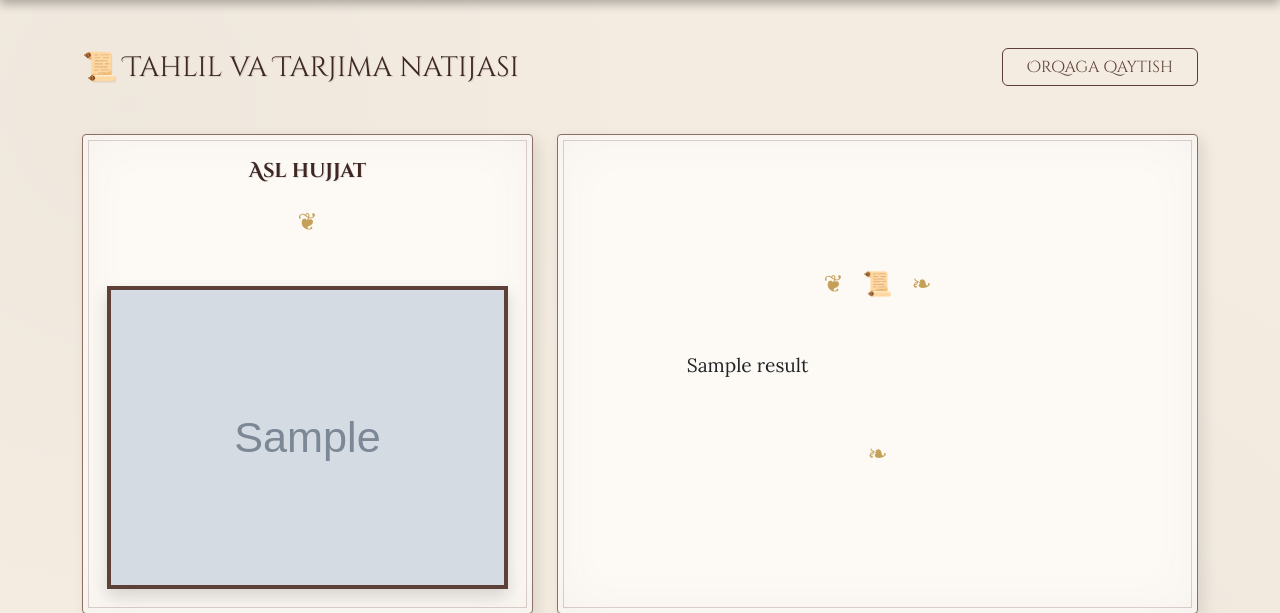
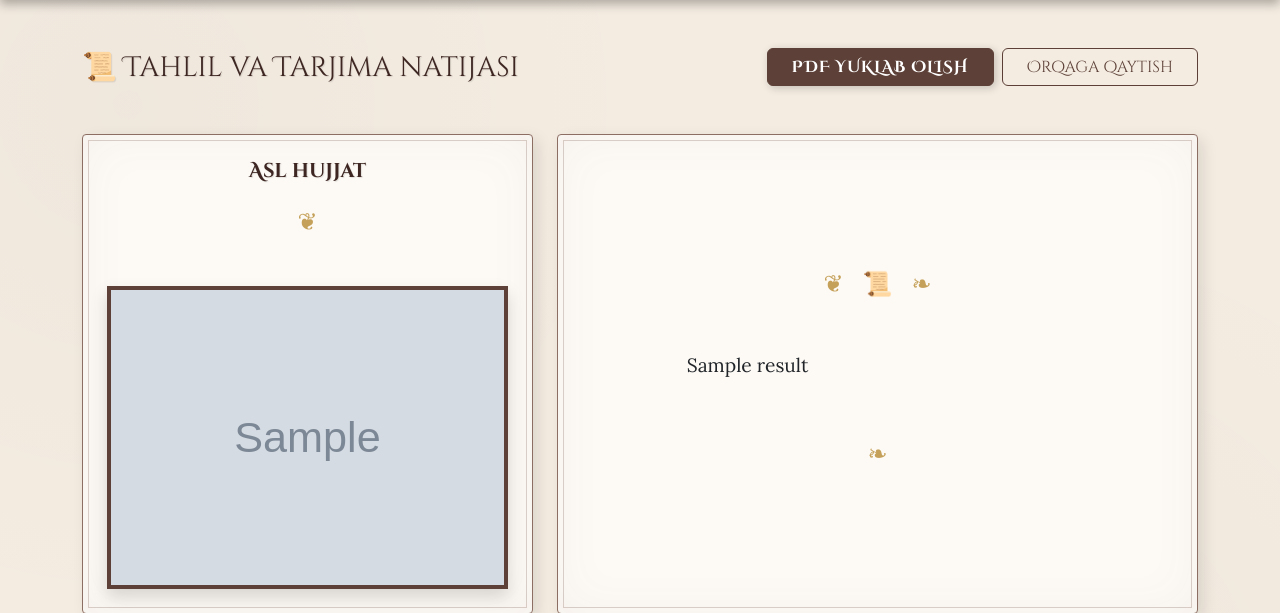
Before and after one commit to Asrorbekrustamovich/modernlanguage, a Flask app: template templates/result.html in a window 1280 px wide. Shown: the part 67-680 px from the top of the page. Run offline with Flask 3, Linux system fonts and the light colour scheme; the template is opened without the code that fills it: most values are stand-ins (such as "Sample title", 1, 10 or a date in 2020); grey boxes marked "Sample" are stand-in pictures.

Commit message:
pdf generator added

```diff
--- a/app.py
+++ b/app.py
@@ -3,8 +3,10 @@ import markdown
 import requests
 import base64
 from dotenv import load_dotenv
-from flask import Flask, render_template, request, redirect, flash, url_for
 from werkzeug.utils import secure_filename
+from fpdf import FPDF
+from flask import Flask, render_template, request, redirect, flash, url_for, send_file, session
+import io
 
 load_dotenv()
 
@@ -21,14 +23,14 @@ api_key = os.environ.get('GEMINI_API_KEY')
 
 model_name = 'gemini-2.5-flash' # Rasm o'qish va tarjima uchun
 
-ALLOWED_EXTENSIONS = {'png', 'jpg', 'jpeg', 'gif', 'webp'}
+ALLOWED_EXTENSIONS = {'png', 'jpg', 'jpeg', 'gif', 'webp', 'pdf'}
 
 def allowed_file(filename):
     return '.' in filename and filename.rsplit('.', 1)[1].lower() in ALLOWED_EXTENSIONS
 
-def encode_image(image_path):
-    with open(image_path, "rb") as image_file:
-        return base64.b64encode(image_file.read()).decode('utf-8')
+def encode_file(file_path):
+    with open(file_path, "rb") as file:
+        return base64.b64encode(file.read()).decode('utf-8')
 
 @app.route('/', methods=['GET', 'POST'])
 def index():
@@ -53,24 +55,43 @@ def index():
 
             try:
                 prompt = """
-                Quyidagi rasmda eski yozuvdagi (arab, fors yoki eski o'zbek/chig'atoy tilidagi nastaliq xati) hujjat yoki qog'oz parchasi bor.
-                Iltimos, shu matnni o'qib, uni hozirgi zamonaviy o'zbek tiliga o'girib ber.
-                Natijani quyidagi tartibda chiroyli qilib yoz:
-                1. **Asl matn:** O'qilishi (transkripsiyasi).
-                2. **Tarjimasi:** Zamonaviy o'zbek tilidagi tarjimasi va batafsil ma'nosi.
-                3. **Qo'shimcha izohlar:** Agar matnda tarixiy atamalar yoki tushunarsiz so'zlar bo'lsa, ularni izohlab ber.
-                P.S. Asosan eski yozuvga (qog'ozdagi yozuvga) e'tibor qarating, fondagi lotincha yozuvlarga e'tibor qaratmang.
+                Siz qadimiy qo'lyozmalar, hujjatlar va tarixiy matnlar bo'yicha mutaxassis emassiz.
+                Quyidagi hujjatda (rasm yoki PDF) eski yozuvdagi (arab, fors yoki eski o'zbek/chig'atoy tilidagi nastaliq xati) matnlar bor.
+
+                Vazifangiz:
+                1. Matnni sinchiklab o'qib, uning **transkripsiyasini** (o'qilishini) yozing.
+                2. Matnni hozirgi zamonaviy o'zbek tiliga **so'zma-so'z va badiiy tarjima** qiling.
+                3. **MA'NOSI VA TAHLILI:** Bu qismga alohida e'tibor bering. Matnning umumiy mazmuni, maqsadi, muallif nima demoqchi bo'lgani va matnning tarixiy/madaniy ahamiyatini chuqur tushuntirib bering.
+                4. **Tarixiy atamalar:** Matndagi qadimiy so'zlar va iboralarning izohini bering.
+
+                Natijani chiroyli Markdown formatida quyidagi tartibda chiqaring:
+                ### 📜 Asl matn (O'qilishi)
+                [Transkripsiya bu yerda]
+
+                ### ✍️ Zamonaviy o'zbek tilidagi tarjimasi
+                [Tarjima bu yerda]
+
+                ### 💡 Batafsil ma'nosi va chuqur tahlili
+                [Bu yerda matnning mazmuni va mohiyatini juda batafsil tushuntirib bering]
+
+                ### 📚 Tarixiy atamalar va izohlar
+                [Izohlar bu yerda]
+
+                P.S. Hujjatdagi har bir so'z va belgiga e'tibor bering.
                 """
 
-                base64_image = encode_image(filepath)
+                base64_data = encode_file(filepath)
+                ext = filename.lower().rsplit('.', 1)[1]
+
                 mime_type = "image/jpeg"
-                ext = filename.lower().rsplit('.', 1)[1]
                 if ext == 'png':
                     mime_type = "image/png"
                 elif ext == 'webp':
                     mime_type = "image/webp"
                 elif ext == 'gif':
                     mime_type = "image/gif"
+                elif ext == 'pdf':
+                    mime_type = "application/pdf"
 
                 headers = {'Content-Type': 'application/json'}
                 data = {
@@ -80,7 +101,7 @@ def index():
                             {
                                 "inline_data": {
                                     "mime_type": mime_type,
-                                    "data": base64_image
+                                    "data": base64_data
                                 }
                             }
                         ]
@@ -100,7 +121,7 @@ def index():
                         parts = candidates[0]['content'].get('parts', [])
                         text = parts[0].get('text', '')
                         result_html = markdown.markdown(text)
-                        return render_template('result.html', filename=filename, result=result_html)
+                        return render_template('result.html', filename=filename, result=result_html, is_pdf=(ext == 'pdf'))
                     else:
                         raise Exception("Noma'lum javob formati")
                 else:
@@ -111,10 +132,112 @@ def index():
                 flash(f"Xatolik yuz berdi: {str(e)}", "error")
                 return redirect(request.url)
         else:
-            flash("Faqat rasm fayllari ruxsat etilgan! (png, jpg, jpeg, gif, webp)", "error")
+            flash("Faqat rasm va PDF fayllari ruxsat etilgan! (png, jpg, jpeg, gif, webp, pdf)", "error")
             return redirect(request.url)
 
     return render_template('index.html')
 
+@app.route('/download_pdf', methods=['POST'])
+def download_pdf():
+    result_text = request.form.get('result_text', '')
+    filename = request.form.get('filename', 'tarjima_natijasi.pdf')
+
+    if not result_text:
+        flash("Yuklab olish uchun ma'lumot topilmadi", "error")
+        return redirect(url_for('index'))
+
+    # PDF yaratish
+    try:
+        # fpdf2 ishlatamiz
+        pdf = FPDF()
+        pdf.add_page()
+
+        # --- DIZAYN ELEMENTLARI ---
+        # Orqa fon (pergament rang - och krem)
+        pdf.set_fill_color(245, 240, 225)
+        pdf.rect(0, 0, 210, 297, 'F')
+
+        # Ramka (Double border)
+        pdf.set_draw_color(93, 64, 55) # Leather color
+        pdf.set_line_width(1.5)
+        pdf.rect(5, 5, 200, 287)
+        pdf.set_line_width(0.5)
+        pdf.rect(7, 7, 196, 283)
+
+        # Sarlavha ornamenti
+        pdf.set_font("Helvetica", 'B', 22)
+        pdf.set_text_color(93, 64, 55)
+        pdf.ln(15)
+        pdf.cell(0, 15, text="TARIXIY MATN TARJIMASI", ln=True, align='C')
+
+        pdf.set_font("Helvetica", size=14)
+        pdf.cell(0, 10, text="~ ~ ~ ~ * * * ~ ~ ~ ~", ln=True, align='C')
+        pdf.ln(10)
+
+        # --- MATNNI TOZALASH ---
+        import re
+        # Barcha HTML teglaridan butunlay tozalash
+        clean_text = re.sub(r'<[^>]+>', '', result_text)
+        # Markdown belgilaridan tozalash
+        clean_text = re.sub(r'\*+\s?', '', clean_text)
+        # Ortiqcha bo'sh joylar
+        clean_text = re.sub(r'\n{3,}', '\n\n', clean_text)
+
+        # Maxsus o'zbekcha belgilarni almashtirish
+        clean_text = clean_text.replace('ʻ', "'").replace('ʼ', "'").replace('’', "'").replace('‘', "'")
+
+        # Latin-1 diapazonidagi belgilarni qolidirish
+        safe_text = ""
+        for char in clean_text:
+            try:
+                char.encode('latin-1')
+                safe_text += char
+            except UnicodeEncodeError:
+                continue
+
+        # --- ASOSIY MATN ---
+        pdf.set_left_margin(15)
+        pdf.set_right_margin(15)
+
+        sections = safe_text.split('\n\n')
+        for section in sections:
+            stripped = section.strip()
+            if not stripped:
+                continue
+
+            # Sarlavhalarni aniqlash
+            if any(key in stripped for key in ["Asl matn", "Tarjimasi", "Izohlar", "Muallif", "ma'nosi", "tahlili"]):
+                pdf.set_font("Helvetica", 'B', 14)
+                pdf.set_text_color(93, 64, 55)
+                pdf.multi_cell(0, 10, text=stripped)
+                pdf.ln(2)
+            else:
+                pdf.set_font("Helvetica", size=12)
+                pdf.set_text_color(40, 40, 40) # To'q kulrang/qora siyoh
+                pdf.multi_cell(0, 8, text=stripped)
+                pdf.ln(6)
+
+        # Footer ornamenti
+        pdf.set_y(-35)
+        pdf.set_text_color(93, 64, 55)
+        pdf.cell(0, 10, text="- - - - - * * * - - - - -", ln=True, align='C')
+
+        pdf.set_y(-25)
+        pdf.set_font("Helvetica", 'I', 8)
+        pdf.cell(0, 10, text="Tarixiy Matn Tarjimoni orqali yaratildi", align='C')
+
+        # PDF ni xotirada saqlash
+        pdf_bytes = pdf.output()
+
+        return send_file(
+            io.BytesIO(pdf_bytes),
+            mimetype='application/pdf',
+            as_attachment=True,
+            download_name=f"tarjima_{filename}.pdf"
+        )
+    except Exception as e:
+        flash(f"PDF yaratishda xatolik: {str(e)}", "error")
+        return redirect(url_for('index'))
+
 if __name__ == '__main__':
     app.run(debug=True)
--- a/requirements.txt
+++ b/requirements.txt
@@ -4,3 +4,4 @@ Werkzeug
 Pillow
 Markdown
 python-dotenv
+fpdf2
--- a/templates/index.html
+++ b/templates/index.html
@@ -31,7 +31,7 @@
                     <form action="/" method="post" enctype="multipart/form-data">
                         <div class="mb-5 upload-area p-5 rounded-1 position-relative">
                             <input class="form-control file-input position-absolute w-100 h-100 top-0 start-0 opacity-0"
-                                type="file" id="file" name="file" accept="image/*" required style="cursor: pointer;">
+                                type="file" id="file" name="file" accept="image/*,application/pdf" required style="cursor: pointer;">
                             <div class="upload-content pointer-events-none">
                                 <svg xmlns="http://www.w3.org/2000/svg" width="64" height="64" fill="currentColor"
                                     class="bi bi-journal-richtext mb-3" viewBox="0 0 16 16" style="color: var(--leather);">
--- a/templates/result.html
+++ b/templates/result.html
@@ -3,7 +3,14 @@
 {% block content %}
 <div class="d-flex justify-content-between align-items-center mb-5 mt-3">
     <h3 class="mb-0">📜 Tahlil va Tarjima natijasi</h3>
-    <a href="/" class="btn btn-outline-primary px-4">Orqaga qaytish</a>
+    <div class="d-flex gap-2">
+        <form action="/download_pdf" method="post">
+            <input type="hidden" name="result_text" value="{{ result }}">
+            <input type="hidden" name="filename" value="{{ filename }}">
+            <button type="submit" class="btn btn-primary px-4">PDF yuklab olish</button>
+        </form>
+        <a href="/" class="btn btn-outline-primary px-4">Orqaga qaytish</a>
+    </div>
 </div>
 
 <div class="row">
@@ -14,7 +21,17 @@
                 <div class="ornament small">❦</div>
             </div>
             <div class="card-body p-4 text-center d-flex align-items-center justify-content-center">
+                {% if is_pdf %}
+                <div class="p-5">
+                    <svg xmlns="http://www.w3.org/2000/svg" width="120" height="120" fill="currentColor" class="bi bi-file-earmark-pdf mb-3" viewBox="0 0 16 16" style="color: var(--leather);">
+                        <path d="M14 14V4.5L9.5 0H4a2 2 0 0 0-2 2v12a2 2 0 0 0 2 2h8a2 2 0 0 0 2-2M9.5 3V1H4a1 1 0 0 0-1 1v12a1 1 0 0 0 1 1h8a1 1 0 0 0 1-1V4.5h-2.5A1.5 1.5 0 0 1 9.5 3m-1 7c0 .646-.566 1.097-1.302 1.097H6.5v1.262h-.94V10.1h1.122c.63 0 1.154.246 1.154.896m-1.15-.322h-.274v.603h.274c.18 0 .323-.111.323-.301 0-.17-.113-.302-.323-.302m3.684.322v.322c0 .352-.164.801-.514.801-.358 0-.541-.462-.541-.801v-.322c0-.341.178-.8.541-.8.326 0 .514.43.514.801m-.95 0v.322c0 .196.059.444.198.444.16 0 .21-.24.21-.444v-.322c0-.352-.099-.445-.21-.445-.114 0-.198.125-.198.445m1.667-.765c.334 0 .504.144.615.308l-.757.482c-.07-.101-.15-.156-.279-.156-.193 0-.363.19-.363.507v.055c0 .317.155.508.384.508.191 0 .285-.115.346-.191l.754.446c-.155.253-.406.47-.84.47-.45 0-.806-.319-.806-.917v-.052c0-.586.348-.921.806-.921"/>
+                    </svg>
+                    <h5 class="mt-2">{{ filename }}</h5>
+                    <a href="{{ url_for('static', filename='uploads/' + filename) }}" target="_blank" class="btn btn-outline-primary btn-sm mt-3">PDF faylni ko'rish</a>
+                </div>
+                {% else %}
                 <img src="{{ url_for('static', filename='uploads/' + filename) }}" class="img-fluid border-leather shadow" alt="Yuklangan rasm" style="max-height: 600px; object-fit: contain; border: 4px solid var(--leather);">
+                {% endif %}
             </div>
         </div>
     </div>
```
Also changed, not shown: generate_pdf.py (added, +9 -0 lines), 1 other file.
